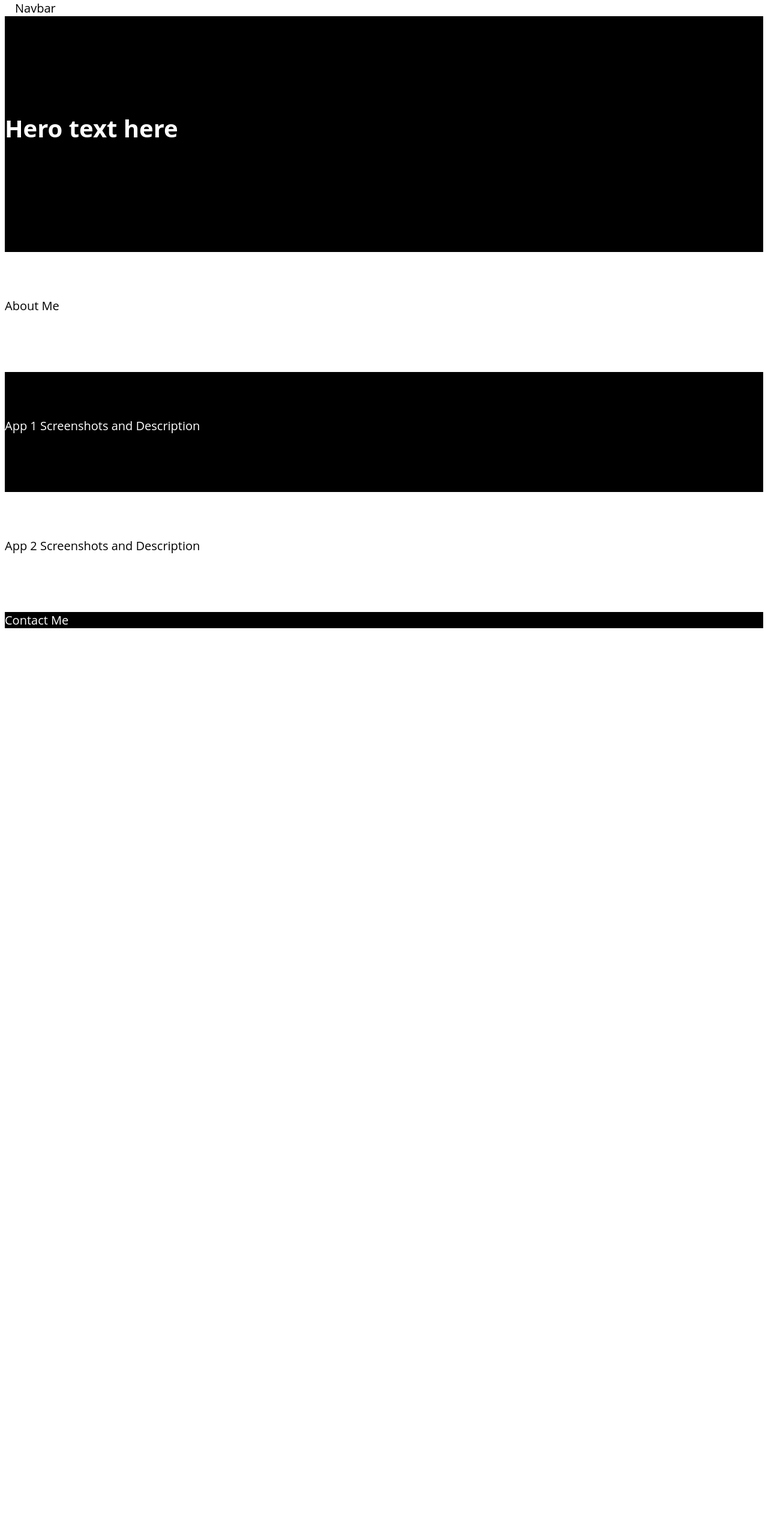
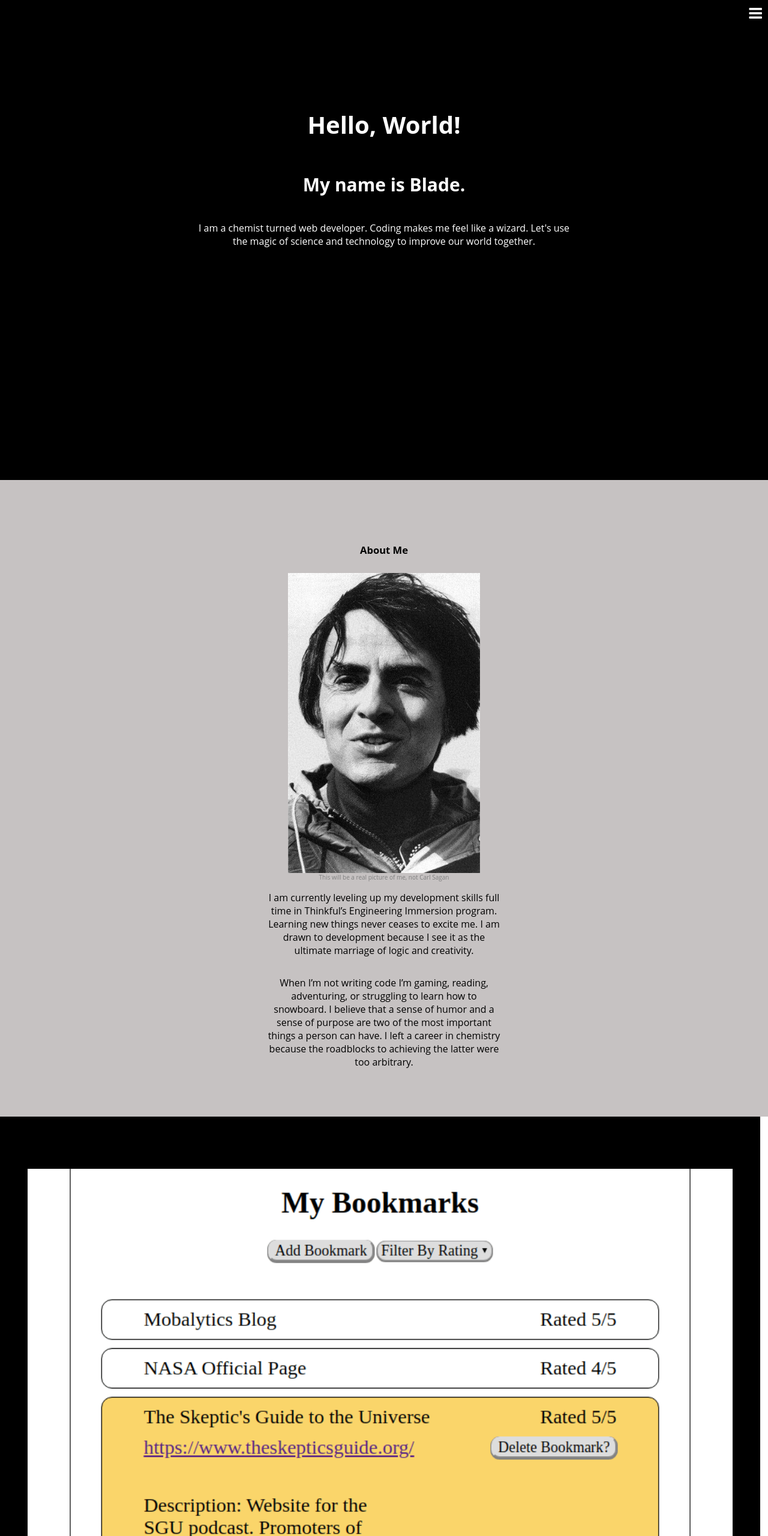
Before and after one commit to thinkful-ei-jaguar/Blade-portfolio-wireframe, a plain HTML site: page index.html in a window 1280 px wide. Shown: the top 2560 px of the page at 60% size. Before the commit the page ends 1055 px from the top, so only its background shows below. Drawn offline with Linux system fonts and the light colour scheme.

Commit message:
Woops, second commit.  Wireframe almost done.

```diff
--- a/index.css
+++ b/index.css
@@ -9,6 +9,8 @@ body {
   color: #444444;
   display: flex;
   flex-direction: column;
+  margin: 0px;
+
 
 
 }
@@ -20,21 +22,134 @@ nav, footer {
 
 nav {
   position: fixed;
+  display: flex;
+  flex-direction: row;
+  justify-content: space-between;
   padding-left: 25px;
   top: 0;
   left: 0;
   right: 0;
   z-index: 10;
-  color: black;
-  background-color: white;
+  color: white;
+  background-color:black;
+
+
+}
+i.fa {
+  position: absolute;
+  right: 10px;
+  top: 10px;
+  margin: 0px;
+  font-size: 25px;
+}
+/*
+div.logo {
+  display: inline-block;
+  padding: 20px 15px;
+  padding-left: 70px;
+  font-size: 26px;
+}
+*/
+ul {
+  list-style: none;
+  padding-left: 0;
+  display:flex;
+  justify-content: space-between;
+  align-items: center;
+}
+a {
+  display: inline-block;
+  text-decoration: none;
+  padding: 10px 15px;
+  color: white;
+}
+
+header {
+  display: flex;
+  flex-direction: column;
+  align-items: center;
+  width: 100vw;
+  min-height: 100vh;
+
+}
+
+h1 {
+  font-weight: bolder;
+
+}
+
+h3 {
+  line-height: 1.4;
+  font-weight: normal;
+  font-size: 16px;
 }
 .about-me, .app2 {
   color: black;
-  background-color: white;
+  width: 100vw;
+  min-height: 100vh;
+  background-color: #C6C2C2;
 }
+
+.app1, .app2 {
+  display: flex;
+  flex-direction: column;
+}
+
+.about-me {
+  display: flex;
+  flex-direction: column;
+  padding-bottom: 5%;
+  align-items: center;
+
+}
+
+
+.about-me > img {
+  width: 25%;
+  align-self: center;
+}
+
+figcaption {
+  color: gray;
+  font-size: 10px;
+}
+
+.about-paragraphs {
+  display: flex;
+  flex-direction: column;
+  margin-left: 5%;
+  margin-right: 5%;
+  max-width: 400px;
+  font-size: 16px;
+
+}
+
+
 .app1 {
   color: white;
   background-color: black;
+  min-height: 100vh;
+  width: 99vw;
+}
+
+.app1-list {
+  display: flex;
+  flex-direction: column;
+  align-items: center;
+  line-height: 1.8;
+}
+
+.keyword {
+  color: gray;
+  font-weight: bold;
+  font-size: 22px;
+}
+.bookmarks-image {
+  width: 95%;
+}
+
+h3 {
+  max-width: 50%;
 }
 
 
@@ -43,11 +158,17 @@ header {
   padding: 12% 0;
   background-color: black;
   color: white;
+  text-align: center;
 }
 
 section {
+  text-align: center;
   min-height: 200px;
   flex-grow: 1;
   padding: 6% 0;
   background-color: #bbbbbb;
 }
+
+footer {
+  height: 100px;
+}
--- a/index.html
+++ b/index.html
@@ -5,21 +5,72 @@
   <meta name="viewport" content="width=device-width, initial-scale=1.0">
   <meta http-equiv="X-UA-Compatible" content="ie=edge">
   <title>Portfolio Greybox Wireframe</title>
+  <link rel="stylesheet" href="https://cdnjs.cloudflare.com/ajax/libs/font-awesome/4.7.0/css/font-awesome.min.css">
   <link rel="stylesheet" href="./index.css">
 </head>
 <body>
-  <nav role = "navigation">Navbar</nav>
+  <nav role = "navigation">
+
+    <!-- <ul>
+      <div class = 'logo'>Blade Boles</div>
+      <li class = 'nav-items'>
+        <a href="#">Home</a>
+      </li>
+      <li class = 'nav-items'>
+        <a href="#">About Me</a>
+      </li>
+      <li class = 'nav-items'>
+        <a href="#">Projects</a>
+      </li>
+      <li class = 'nav-items'>
+        <a href="#">Contact Me</a>
+      </li>
+    </ul>
+  -->
+    <i class = "fa fa-bars"></i>
+  </nav>
   <main role = "main">
     <header role = "banner">
-      <h1>Hero text here</h1>
+      <h1>Hello, World!</h1>
+      <h2>My name is Blade.</h2>
+      <h3>I am a chemist turned web developer.  Coding makes me feel like a wizard.  Let's use the magic of science and technology to improve our world together.</h3>
     </header>
 
     <section class = "about-me">
-      About Me
+      <h5>About Me</h5>
+      <img src="./Carl_Sagan_-_1980.jpg" alt="A picture of Carl Sagan looking handsome and smart"><figcaption>This will be a real picture of me, not Carl Sagan</figcaption>
+      <div class = 'about-paragraphs'>
+      <p class = 'about-me-paragraph'>I am currently leveling up my development skills full time in Thinkful’s Engineering Immersion program.  Learning new things never ceases to excite me.  I am drawn to development because I see it as the ultimate marriage of logic and creativity.
+      </p>
+      <p class = 'about-me-paragraph'>When I’m not writing code I’m gaming, reading, adventuring, or struggling to learn how to snowboard.  I believe that a sense of humor and a sense of purpose are two of the most important things a person can have.  I left a career in chemistry because the roadblocks to achieving the latter were too arbitrary.</p>
+      </div>
     </section>
 
     <section class = "app1">
-      App 1 Screenshots and Description
+      <a href = "#"><img class = 'bookmarks-image' src="./bookmark-app-screenshot.png" alt="A screenshot of my bookmarks app"></a>
+      <ul class = "app1-list">
+        <li>
+          {
+        </li>
+        <li>
+          <span class = 'keyword'>Title:</span> Jaguar Quiz App
+        </li>
+        <li>
+          <span class = 'keyword'>Description:</span> A simple multiple choice quiz app that tests the user’s knowledge of jaguar trivia
+        </li>
+        <li>
+          <span class = 'keyword'>Technologies:</span> HTML5, CSS3, vanilla JavaScript
+        </li>
+        <li>
+          <span class = 'keyword'>Live App:</span> https://thinkful-ei-jaguar.github.io/quiz-app-project-BladeJT
+        </li>
+        <li>
+          <span class = 'keyword'>GitHub Repo:</span> https://github.com/thinkful-ei-jaguar/quiz-app-project-BladeJT
+        </li>
+        <li>
+          }
+        </li>
+      </ul>
     </section>
 
     <section class = "app2">
@@ -28,7 +79,7 @@
 
   </main>
   <footer>
-    Contact Me
+    Contact Me...bladerboles@gmail.com (fill this in later, socials etc)
   </footer>
 
 </body>
```
Also changed, not shown: Carl_Sagan_-_1980.jpg (added), bookmark-app-screenshot.png (added), menu-icon.png (added), quiz-app-screenshot.png (added).
